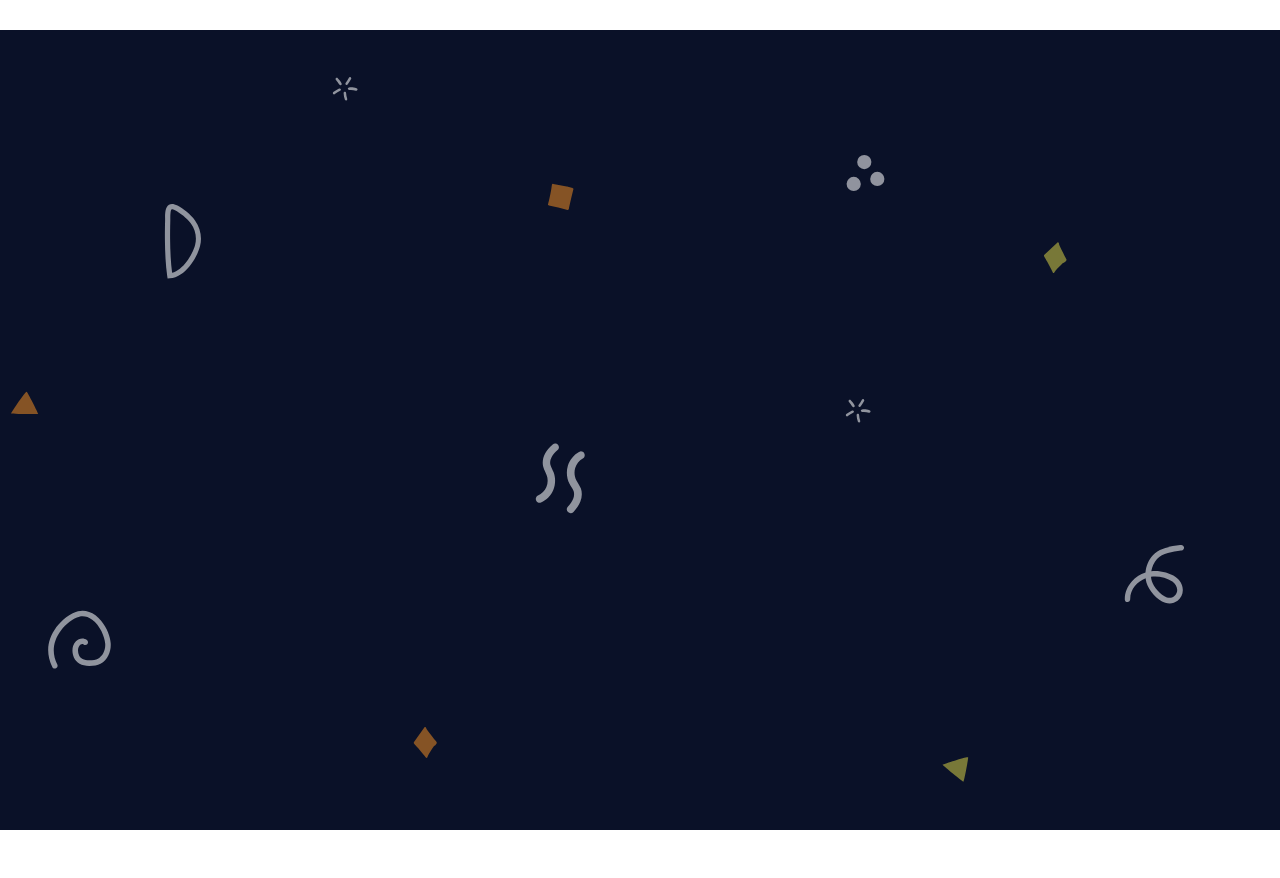
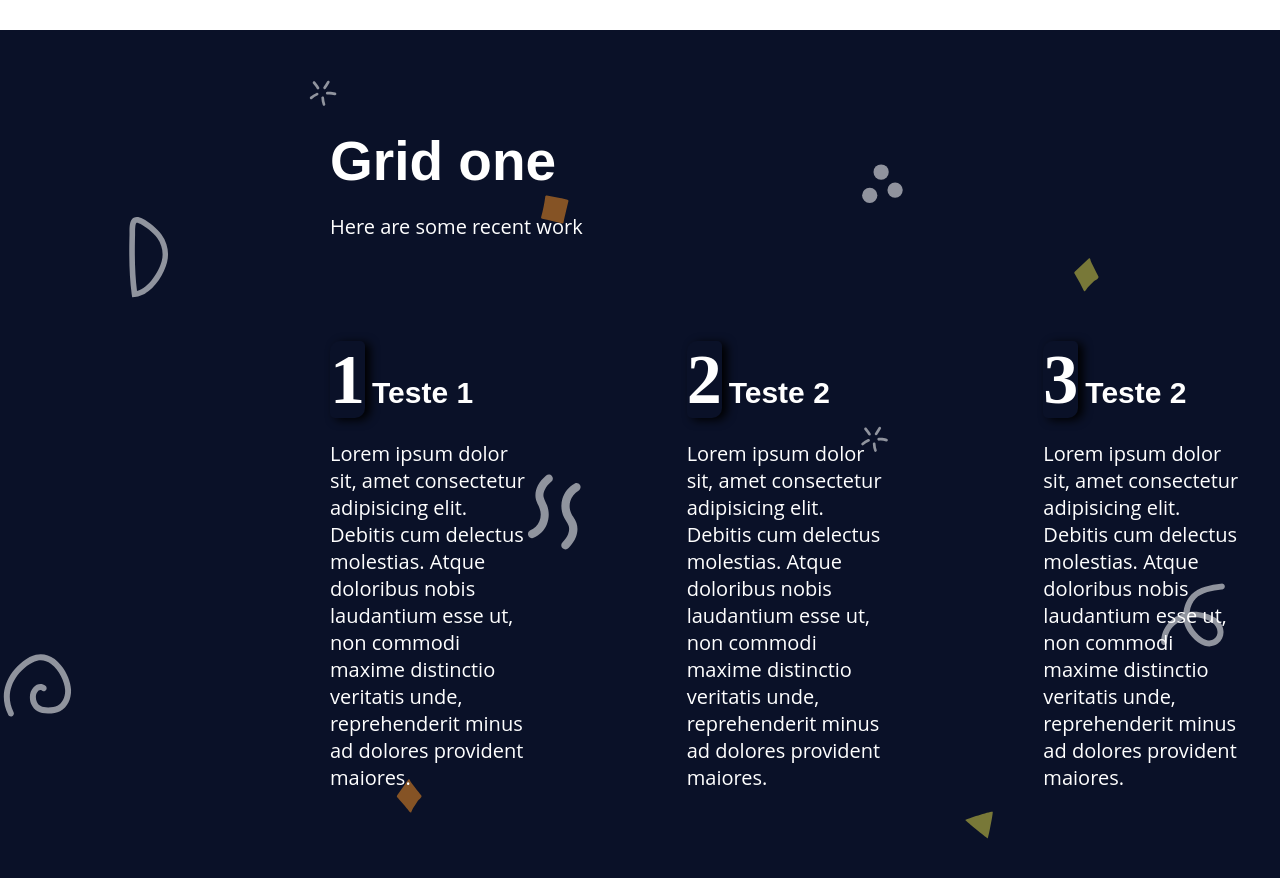
Before and after one commit to Matheus-Madureira-Gomes/LandingPage, a plain HTML site: page index.html in a window 1280 px wide. Shown: the part 1740-2618 px from the top of the page. Before the commit the page ends 2570 px from the top, so only its background shows below. Drawn offline with Linux system fonts and the light colour scheme.

Commit message:
gridSection

```diff
--- a/css.css
+++ b/css.css
@@ -162,3 +162,36 @@ a {
 .page-two p, .page-two h1{
   margin-bottom: 4rem;
 }
+.grid-content{
+  display: flex;
+  justify-content: center;
+  height: 100vh;
+  margin-left: 30rem;
+  flex-flow: column wrap;
+}
+.grid{
+  display: grid;
+  grid-template-columns: 1fr 1fr 1fr;
+  gap: 15rem;
+  margin-top: 10rem;
+  counter-reset: grid-counter;
+}
+.grid h3{
+  margin-bottom: 2rem;
+  font-size: 3rem;
+}
+.grid-content h2{
+  margin-bottom: 2rem;
+}
+.grid p, .grid-content p{
+  font-size: 2rem;
+}
+.grid h3::before {
+  counter-increment: grid-counter;
+  content: counter(grid-counter);
+  font-family: italic;
+  margin-right: 0.7rem;
+  font-size: 7rem;
+  border-radius: 1rem 0.5rem;
+  box-shadow: 0.5rem 0.2rem 1rem black;
+}
--- a/index.html
+++ b/index.html
@@ -16,7 +16,7 @@
       <ul>
         <li><a href="#section1">intro</a></li>
         <li><a href="#section2">top 3</a></li>
-        <li><a href="#section3">gallery</a></li>
+        <li><a href="#section3">grid one</a></li>
         <li><a href="">work</a></li>
         <li><a href="">contact</a></li>
       </ul>
@@ -48,7 +48,31 @@
   </section>
 
   <section id="section3" class="main-bg section">
+    <div class="main-content grid-content">
+      <h2>Grid one</h2>
+      <p>Here are some recent work</p>
 
+      <div class="grid">
+        <article>
+          <h3>Teste 1</h3>
+        <p>Lorem ipsum dolor sit, amet consectetur adipisicing elit. Debitis cum delectus molestias. Atque doloribus
+          nobis laudantium esse ut, non commodi maxime distinctio veritatis unde, reprehenderit minus ad dolores
+          provident maiores.</p>
+        </article>
+        <article>
+          <h3>Teste 2</h3>
+        <p>Lorem ipsum dolor sit, amet consectetur adipisicing elit. Debitis cum delectus molestias. Atque doloribus
+          nobis laudantium esse ut, non commodi maxime distinctio veritatis unde, reprehenderit minus ad dolores
+          provident maiores.</p>
+        </article>
+        <article>
+          <h3>Teste 2</h3>
+        <p>Lorem ipsum dolor sit, amet consectetur adipisicing elit. Debitis cum delectus molestias. Atque doloribus
+          nobis laudantium esse ut, non commodi maxime distinctio veritatis unde, reprehenderit minus ad dolores
+          provident maiores.</p>
+        </article>
+      </div>
+   </div>
   </section>
 </body>
 
```
